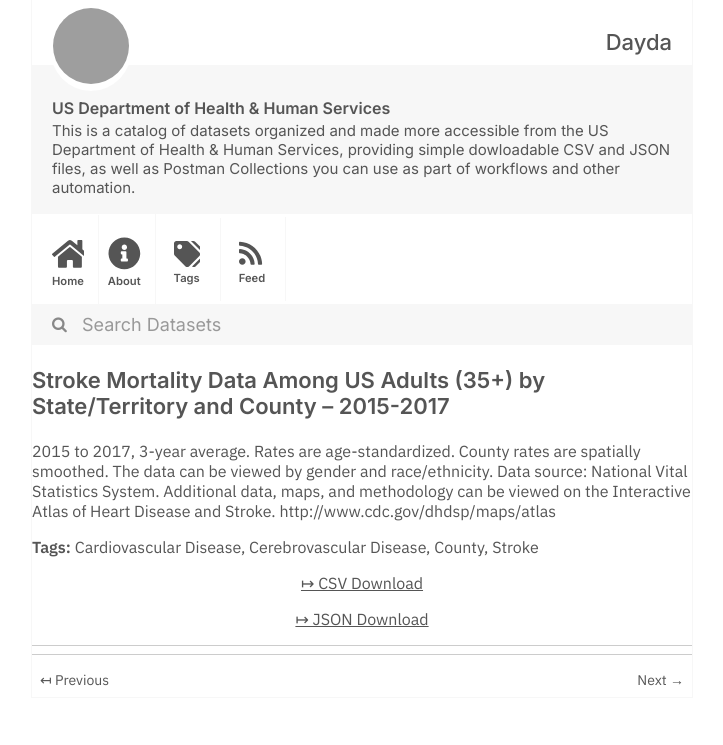
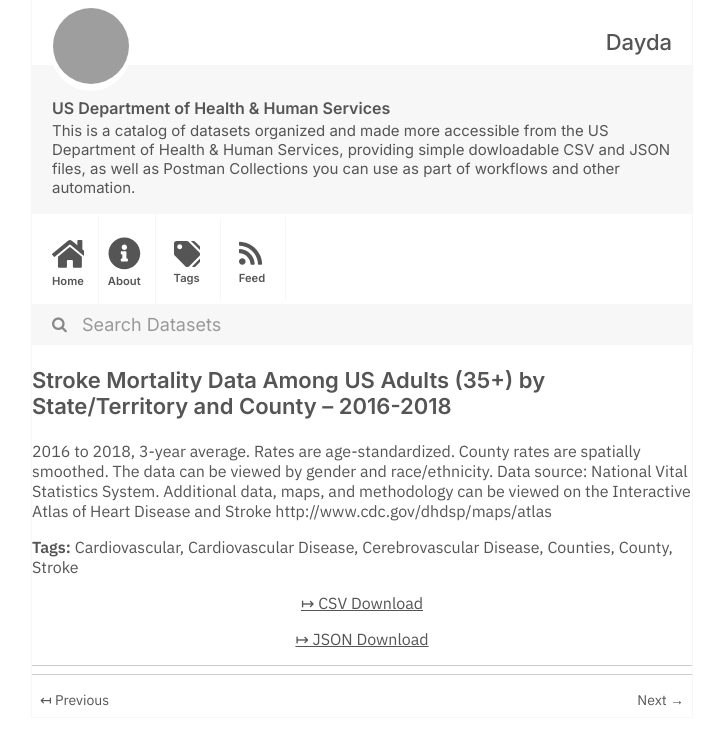
Before and after one commit to dayda-entities/us-department-of-health-and-human-services, a Jekyll site: the page built from _posts/2020-12-10-stroke-mortality-data-among-us.md, in a window 1280 px wide, cut to the strip 0-745 px from the top of the page. Shown: the whole strip, without its empty margins (278-1001 px from the left). Built offline with Jekyll 4.4.1, drawn with Linux system fonts in a browser that asks for light colours; grey boxes are pictures that could not be loaded.

Commit message:
Publish Data

```diff
--- a/_posts/2020-12-10-stroke-mortality-data-among-us.md
+++ b/_posts/2020-12-10-stroke-mortality-data-among-us.md
@@ -1,21 +1,22 @@
 ---
 title: >-
   Stroke Mortality Data Among US Adults (35+) by State/Territory and County –
-  2015-2017
-created: '2020-12-10T22:17:56.695699'
-modified: '2021-04-25T14:54:58.530282'
+  2016-2018
+created: '2020-12-10T22:17:54.058380'
+modified: '2021-04-21T22:17:02.494470'
 state: active
 type: dataset
 tags:
+  - Cardiovascular
   - Cardiovascular Disease
   - Cerebrovascular Disease
+  - Counties
   - County
   - Stroke
 groups: []
-csv_url: 'https://data.cdc.gov/api/views/v246-z5tb/rows.csv?accessType=DOWNLOAD'
-json_url: 'https://data.cdc.gov/api/views/v246-z5tb/rows.json?accessType=DOWNLOAD'
+csv_url: 'https://data.cdc.gov/api/views/tqwu-4a7k/rows.csv?accessType=DOWNLOAD'
+json_url: 'https://data.cdc.gov/api/views/tqwu-4a7k/rows.json?accessType=DOWNLOAD'
 layout: post
 
 ---
-2015 to 2017, 3-year average. Rates are age-standardized. County rates are spatially smoothed. The data can be viewed by gender and race/ethnicity. Data source: National Vital Statistics System. Additional data, maps, and methodology can be viewed on the Interactive Atlas of Heart Disease and Stroke.
-http://www.cdc.gov/dhdsp/maps/atlas
+2016 to 2018, 3-year average. Rates are age-standardized. County rates are spatially smoothed. The data can be viewed by gender and race/ethnicity. Data source: National Vital Statistics System. Additional data, maps, and methodology can be viewed on the Interactive Atlas of Heart Disease and Stroke http://www.cdc.gov/dhdsp/maps/atlas
```
